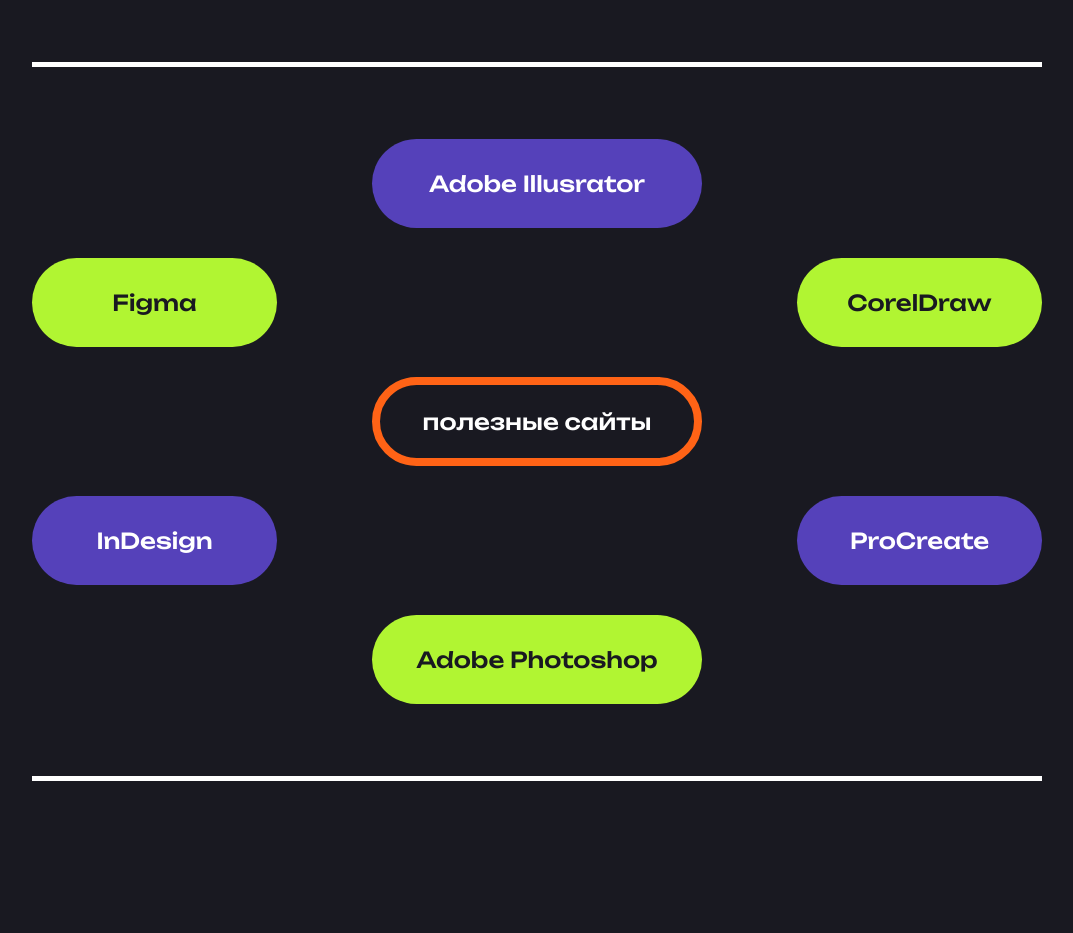
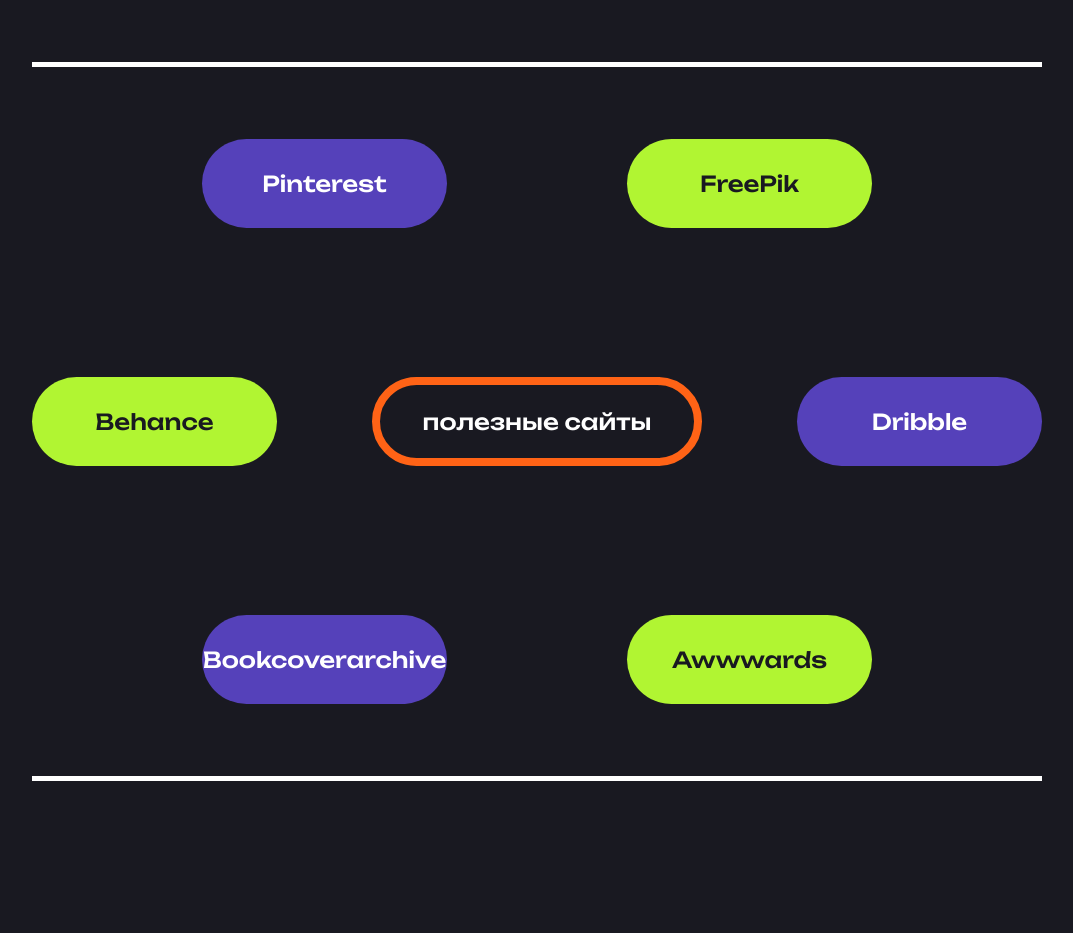
Before and after one commit to hikkanmn/design-course, a Vue app: page /resources in a window 1280 px wide. Shown: the part 1560-2493 px from the top of the page, without its empty margins (103-1176 px from the left). Built offline with nearby package versions, Linux system fonts and the light colour scheme.

Commit message:
modified:   src/components/resources/MainResources.vue

```diff
--- a/src/components/resources/MainResources.vue
+++ b/src/components/resources/MainResources.vue
@@ -47,19 +47,19 @@
 
     <!-- 2nd block -->
     <div
-      class="col-start-5 col-end-9 row-start-7 row-end-8 bg-customPurple flex items-center justify-center p-5 rounded-[100px]"
+      class="col-start-3 col-end-6 row-start-7 row-end-8 bg-customPurple flex items-center justify-center p-5 rounded-[100px]"
     >
-      <p class="text-white font-myUnbounded font-medium text-[22px]">Adobe Illusrator</p>
+      <p class="text-white font-myUnbounded font-medium text-[22px]">Pinterest</p>
     </div>
     <div
-      class="col-start-1 col-end-4 row-start-8 row-end-9 bg-customLime p-5 rounded-[100px] flex items-center justify-center"
+      class="col-start-8 col-end-11 row-start-7 row-end-8 bg-customLime p-5 rounded-[100px] flex items-center justify-center"
     >
-      <p class="text-customBlack font-myUnbounded font-medium text-[22px]">Figma</p>
+      <p class="text-customBlack font-myUnbounded font-medium text-[22px]">FreePik</p>
     </div>
     <div
-      class="col-start-10 col-end-13 row-start-8 row-end-9 bg-customLime p-5 rounded-[100px] flex items-center justify-center"
+      class="col-start-1 col-end-4 row-start-9 row-end-10 bg-customLime p-5 rounded-[100px] flex items-center justify-center"
     >
-      <p class="text-customBlack font-myUnbounded font-medium text-[22px]">CorelDraw</p>
+      <p class="text-customBlack font-myUnbounded font-medium text-[22px]">Behance</p>
     </div>
     <div
       class="col-start-5 col-end-9 row-start-9 row-end-10 border-8 border-customOrange p-5 rounded-[100px] flex items-center justify-center"
@@ -67,19 +67,19 @@
       <p class="text-white font-myUnbounded font-medium text-[22px]">полезные сайты</p>
     </div>
     <div
-      class="col-start-1 col-end-4 row-start-10 row-end-11 bg-customPurple p-5 rounded-[100px] flex items-center justify-center"
+      class="col-start-10 col-end-13 row-start-9 row-end-10 bg-customPurple p-5 rounded-[100px] flex items-center justify-center"
     >
-      <p class="text-white font-myUnbounded font-medium text-[22px]">InDesign</p>
+      <p class="text-white font-myUnbounded font-medium text-[22px]">Dribble</p>
     </div>
     <div
-      class="col-start-10 col-end-13 row-start-10 row-end-11 bg-customPurple p-5 rounded-[100px] flex items-center justify-center"
+      class="col-start-3 col-end-6 row-start-11 row-end-12 bg-customPurple p-5 rounded-[100px] flex items-center justify-center"
     >
-      <p class="text-white font-myUnbounded font-medium text-[22px]">ProCreate</p>
+      <p class="text-white font-myUnbounded font-medium text-[22px]">Bookcoverarchive</p>
     </div>
     <div
-      class="col-start-5 col-end-9 row-start-11 row-end-12 bg-customLime flex items-center justify-center p-5 rounded-[100px]"
+      class="col-start-8 col-end-11 row-start-11 row-end-12 bg-customLime flex items-center justify-center p-5 rounded-[100px]"
     >
-      <p class="text-customBlack font-myUnbounded font-medium text-[22px]">Adobe Photoshop</p>
+      <p class="text-customBlack font-myUnbounded font-medium text-[22px]">Awwwards</p>
     </div>
     <div
       class="col-start-1 col-end-13 row-start-12 row-end-13 h-[5px] bg-white self-center w-full"
```
